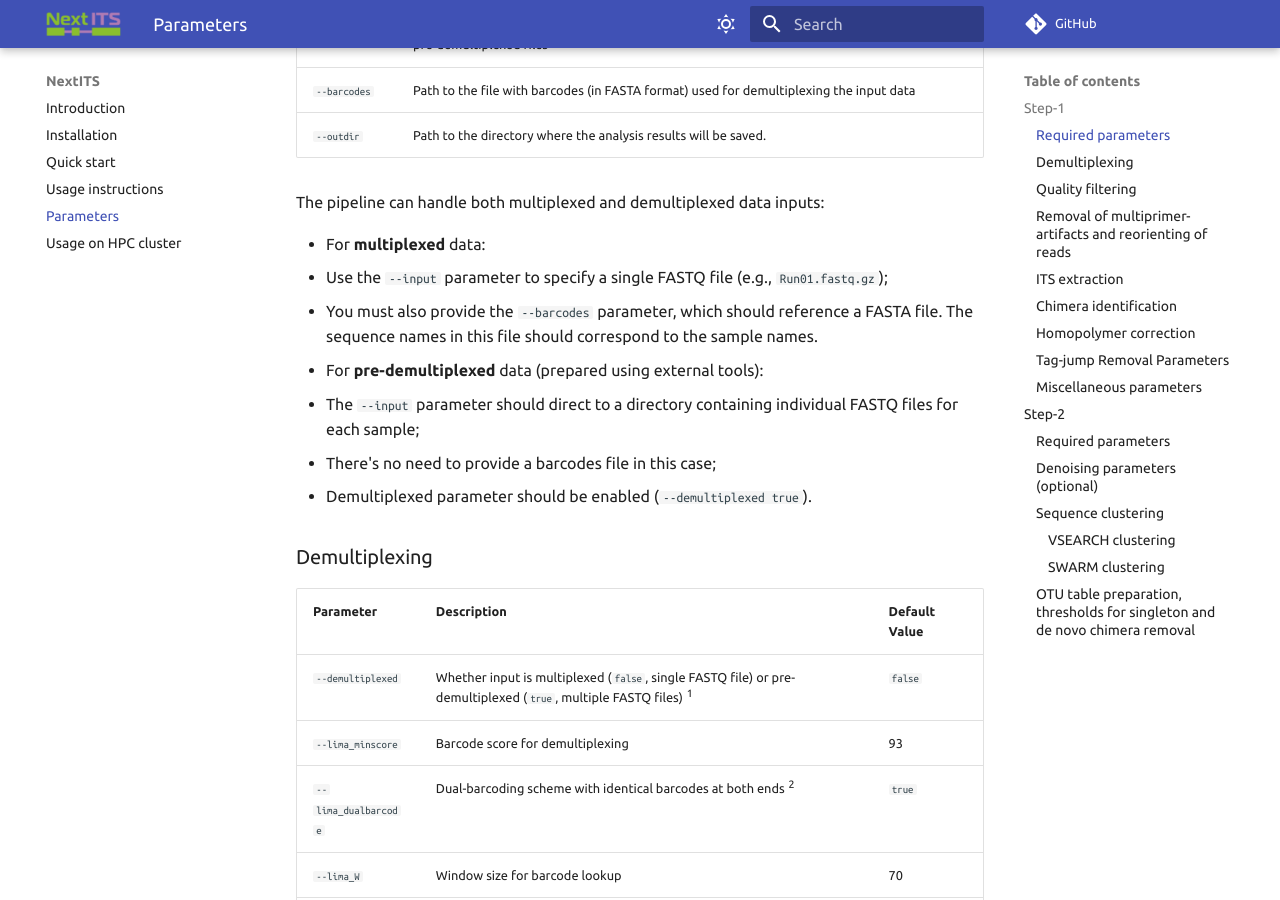
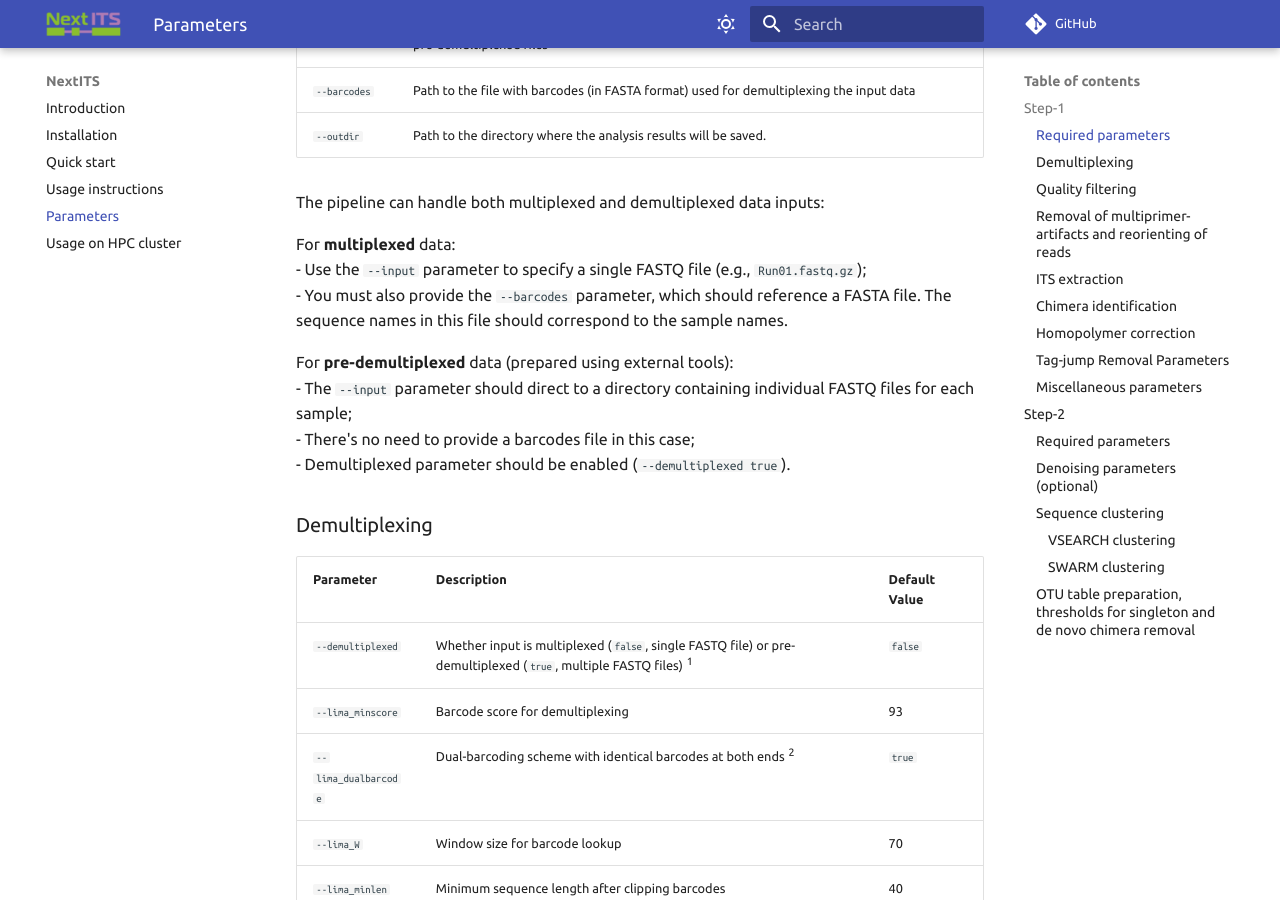
Before and after one commit to Next-ITS/nextits.github.io, an MkDocs documentation site: the page built from docs/parameters.md, in a window 1280 px wide and 900 px high, scrolled down 659 px. Built offline with MkDocs 1.6.1 and Material for MkDocs 9.7.7, drawn with Linux system fonts in a browser that asks for light colours; comment, search, counter and statistics services are not loaded.

```diff
--- a/docs/parameters.md
+++ b/docs/parameters.md
@@ -32,14 +32,14 @@ detailed in the sections that follow.
 
 The pipeline can handle both multiplexed and demultiplexed data inputs:
 
-- For **multiplexed** data:
-  - Use the `--input` parameter to specify a single FASTQ file (e.g., `Run01.fastq.gz`);
-  - You must also provide the `--barcodes` parameter, which should reference a FASTA file. The sequence names in this file should correspond to the sample names.
+For **multiplexed** data:
+- Use the `--input` parameter to specify a single FASTQ file (e.g., `Run01.fastq.gz`);
+- You must also provide the `--barcodes` parameter, which should reference a FASTA file. The sequence names in this file should correspond to the sample names.
 
-- For **pre-demultiplexed** data (prepared using external tools):
-  - The `--input` parameter should direct to a directory containing individual FASTQ files for each sample;
-  - There's no need to provide a barcodes file in this case;
-  - Demultiplexed parameter should be enabled (`--demultiplexed true`).
+For **pre-demultiplexed** data (prepared using external tools):
+- The `--input` parameter should direct to a directory containing individual FASTQ files for each sample;
+- There's no need to provide a barcodes file in this case;
+- Demultiplexed parameter should be enabled (`--demultiplexed true`).
 
 ### Demultiplexing
 
```
